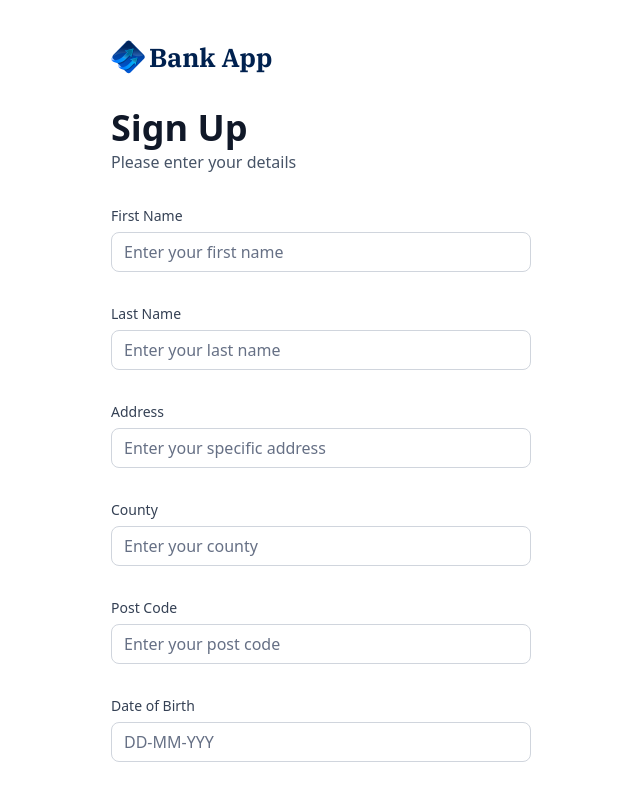
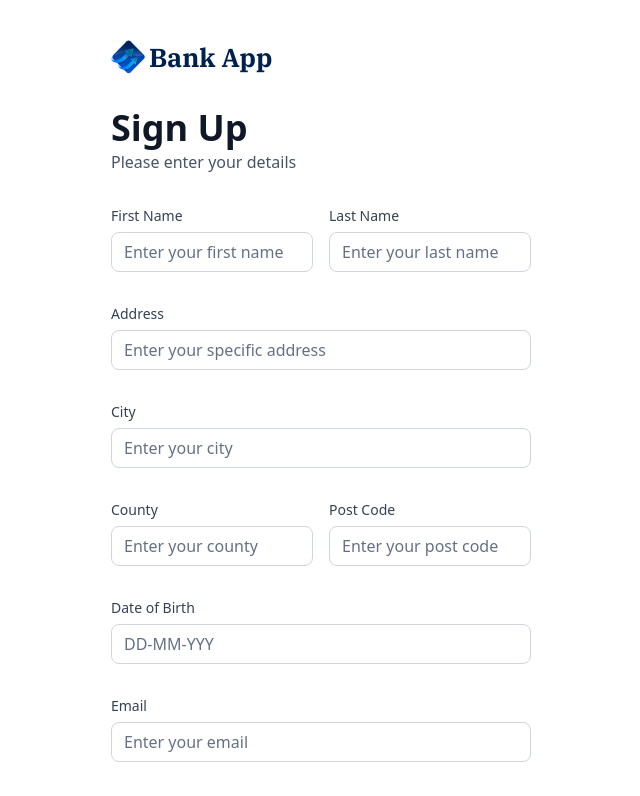
Before and after one commit to RahniDev/banking_nextjs, a Next.js app: page /sign-up in a window 1280 px wide. Shown: the top 796 px of the page, without its empty margins (319-959 px from the left). Built offline with nearby package versions, Linux system fonts and the light colour scheme.

Commit message:
Work on auth form

```diff
--- a/components/AuthForm.tsx
+++ b/components/AuthForm.tsx
@@ -14,23 +14,45 @@ import {
 import CustomInput from './CustomInput'
 import { authFormSchema } from '@/lib/utils'
 import { Loader2 } from 'lucide-react'
+import { useRouter } from 'next/navigation'
 
 const AuthForm = ({ type }: { type: string }) => {
+    const router = useRouter()
+
     const [user, setUser] = useState(null)
     const [isLoading, setIsLoading] = useState(false)
 
-    const form = useForm<z.infer<typeof authFormSchema>>({
-        resolver: zodResolver(authFormSchema),
+    const formSchema = authFormSchema(type)
+
+    const form = useForm<z.infer<typeof formSchema>>({
+        resolver: zodResolver(formSchema),
         defaultValues: {
             email: "",
             password: "",
         },
     })
 
-    function onSubmit(values: z.infer<typeof authFormSchema>) {
+    const onSubmit = async (data: z.infer<typeof formSchema>) => {
         setIsLoading(true)
-        console.log(values)
+        try {
+            if (type === 'sign-up') {
+            // Sign up with Appwrite & create Plaid link token
+
+        //     const newUser = await SignUp(data)
+        //    setUser(newUser)
+        }
+            if (type === 'sign-in') {
+            //   const response = await SignIn({
+            //     email: data.email,
+            //     password: data.password
+            //   })
+              // if (response) router.push('/)
+            }
+        } catch (error) {
+            console.log(error)
+        } finally {
         setIsLoading(false)
+        }
     }
 
     return (
@@ -68,33 +90,41 @@ const AuthForm = ({ type }: { type: string }) => {
                             className="space-y-8">
                             {type === 'sign-up' && (
                                 <>
+                                    <div className="flex gap-4">
                                         <CustomInput control={form.control}
-                              name=''
+                                            name='firstName'
                                             label='First Name'
                                             placeholder='Enter your first name' />
                                         <CustomInput control={form.control}
-                              name=''
+                                            name='lastName'
                                             label='Last Name'
                                             placeholder='Enter your last name' />
-
+                                    </div>
                                     <CustomInput control={form.control}
-                              name=''
+                                        name='address'
                                         label='Address'
                                         placeholder='Enter your specific address' />
                                          <CustomInput control={form.control}
-                              name=''
+                                        name='city'
+                                        label='City'
+                                        placeholder='Enter your city' />
+                                    <div className="flex gap-4">
+                                        <CustomInput control={form.control}
+                                            name='county'
                                             label='County'
                                             placeholder='Enter your county' />
                                         <CustomInput control={form.control}
-                              name=''
+                                            name='postcode'
                                             label='Post Code'
                                             placeholder='Enter your post code' />
+                                    </div>
                                     <CustomInput control={form.control}
-                              name=''
+                                        name='dob'
                                         label='Date of Birth'
                                         placeholder='DD-MM-YYY' />
                                 </>
                             )}
+
                             <CustomInput control={form.control}
                                 name='email'
                                 label='Email'
--- a/components/CustomInput.tsx
+++ b/components/CustomInput.tsx
@@ -9,10 +9,11 @@ import { Control, FieldPath } from 'react-hook-form'
 import { z } from 'zod'
 import { authFormSchema } from '@/lib/utils'
 
+const formSchema = authFormSchema('sign-up')
 
 interface CustomInput {
-    control: Control<z.infer<typeof authFormSchema>>,
-    name: FieldPath<z.infer<typeof authFormSchema>>,
+    control: Control<z.infer<typeof formSchema>>,
+    name: FieldPath<z.infer<typeof formSchema>>,
     label: string,
     placeholder: string
 }
--- a/lib/utils.ts
+++ b/lib/utils.ts
@@ -202,6 +202,7 @@ export const authFormSchema = (type: string) => z.object({
   firstName: type === 'sign-in' ? z.string().optional() : z.string().min(3),
   lastName: type === 'sign-in' ? z.string().optional() : z.string().min(3),
   address: type === 'sign-in' ? z.string().optional() : z.string().min(50),
+  city: type === 'sign-in' ? z.string().optional() : z.string().min(20),
   county: type === 'sign-in' ? z.string().optional() : z.string().min(2),
   postcode: type === 'sign-in' ? z.string().optional() : z.string().min(3).max(8),
   dob: type === 'sign-in' ? z.string().optional() : z.string().min(3)
```
Also changed, not shown: lib/actions/user.actions.ts (added). Lines whose indentation alone changed are shown as unchanged.
